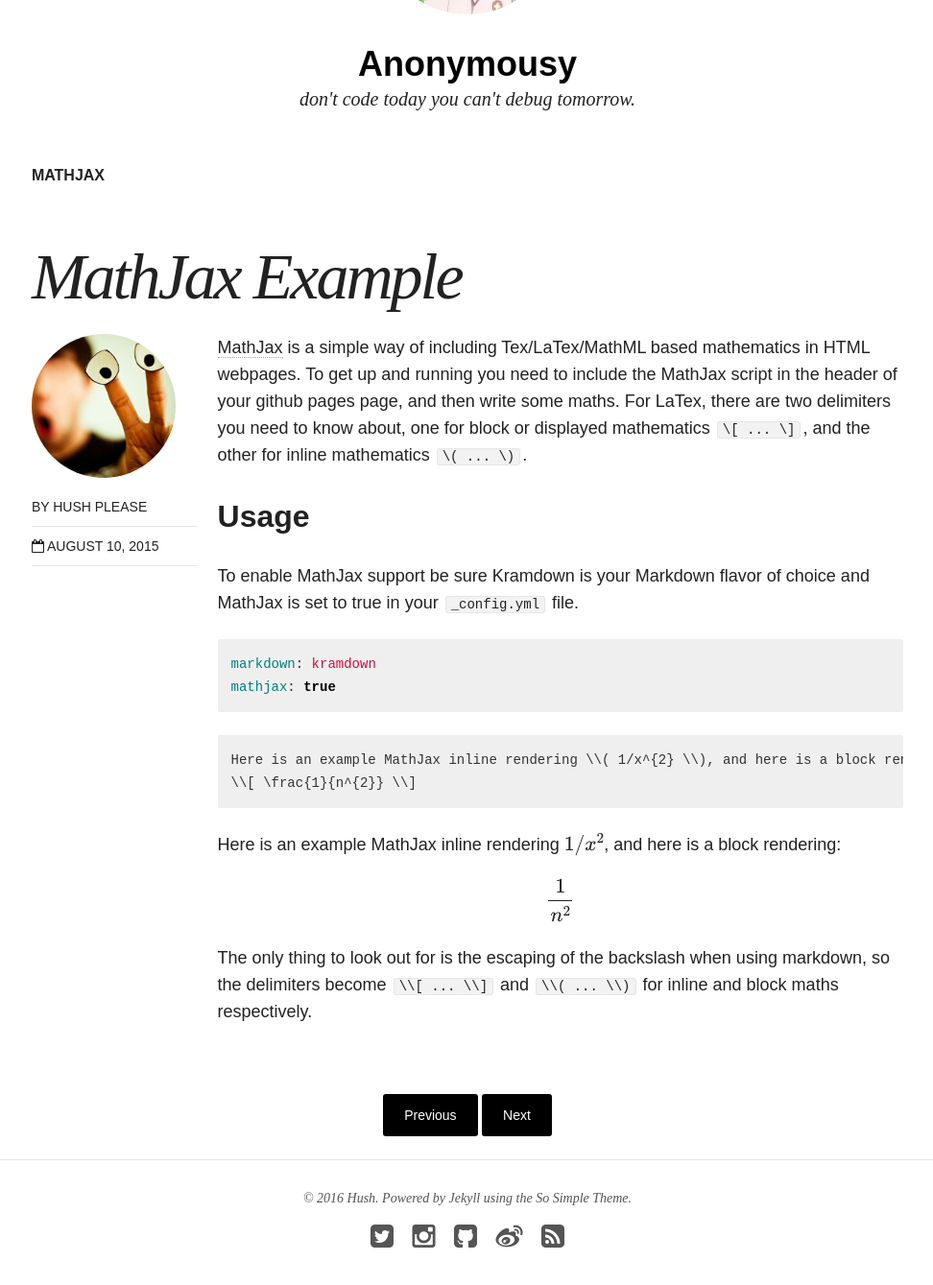
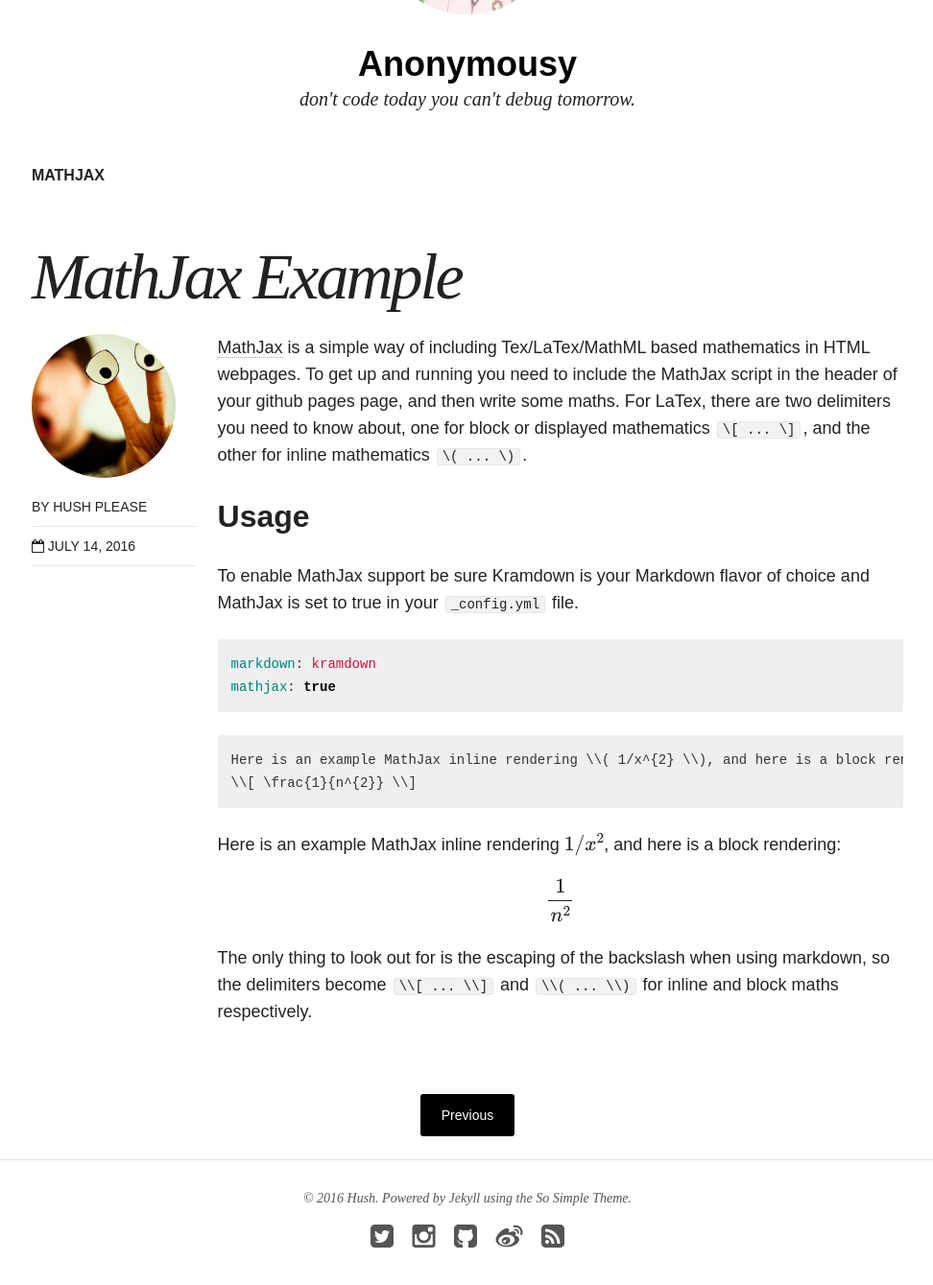
Before and after one commit to hushPlease/hushPlease.github.io, a Jekyll site: the page built from _posts/articles/2015-08-10-mathjax-example.md, in a window 1280 px wide and 1400 px high, scrolled down 280 px. Shown: the top 1339 px of the window at 96% size, without its empty margins (153-1125 px from the left). Built offline with Jekyll 4.4.1, drawn with Linux system fonts in a browser that asks for light colours; nearby versions of some CDN libraries; formulas are drawn with MathJax 3.

Commit message:
MathJax post.

```diff
--- a/_posts/articles/2015-08-10-mathjax-example.md
+++ b/_posts/articles/2015-08-10-mathjax-example.md
@@ -7,7 +7,7 @@
 tags: [MathJax]
 image:
   feature:
-date: 2015-08-10T08:08:50-04:00
+date: 2016-07-14T10:30:50-04:00
 ---
 
 [MathJax](http://www.mathjax.org/) is a simple way of including Tex/LaTex/MathML based mathematics in HTML webpages. To get up and running you need to include the MathJax script in the header of your github pages page, and then write some maths. For LaTex, there are two delimiters you need to know about, one for block or displayed mathematics `\[ ... \]`, and the other for inline mathematics `\( ... \)`.
```
